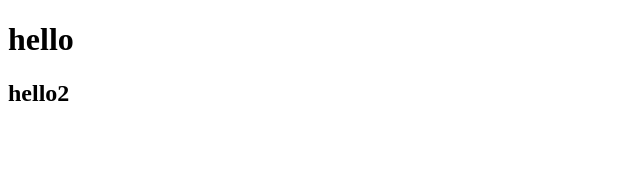
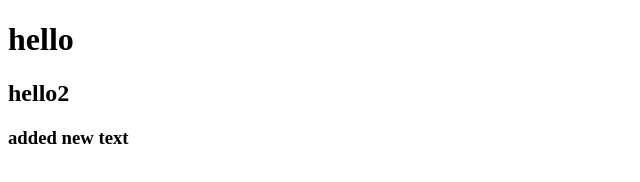
Before and after one commit to MuhdinMussema/freshproject, a plain HTML site: page index.html in a window 1280 px wide. Shown: the whole page, without its empty margins (0-640 px from the left). Drawn offline with Linux system fonts and the light colour scheme.

Commit message:
added new text

```diff
--- a/index.html
+++ b/index.html
@@ -9,5 +9,6 @@
 <body>
     <h1>hello</h1>
     <h2>hello2</h2>
+    <h3>added new text</h3>
 </body>
 </html>
```
